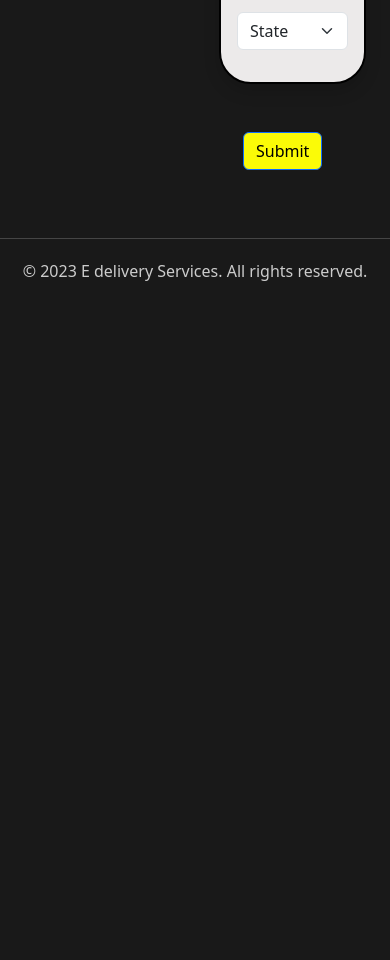
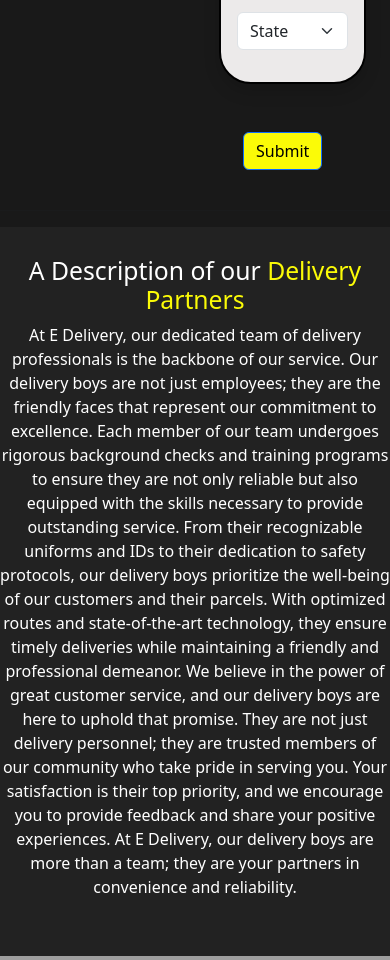
Before and after one commit to YannamYeswanth/COURIER-PARCEL-DELIVERY-DATABASE-MANAGEMENT-SYSTEM, a Django app: template Parcel_delivery/courier_service/templates/place_parcel.html in a window 390 px wide; the page is wider, and only the part inside the window is pictured. Shown: the part 1090-2050 px from the top of that part. Before the commit the page ends 1371 px from the top of that part, so only its background shows below. Run offline with Django 4.2, Linux system fonts and the light colour scheme; the template is opened without the code that fills it, so the values that code supplies are empty; grey boxes are pictures that could not be loaded.

Commit message:
Update place_parcel.html

```diff
--- a/Parcel_delivery/courier_service/templates/place_parcel.html
+++ b/Parcel_delivery/courier_service/templates/place_parcel.html
@@ -89,12 +89,9 @@
             margin-top: 10%;
             margin-left: 10%;
             text-align: center;
-
-    width: 30px;
-    height: 30px;
-}
-
-
+            width: 30px;
+            height: 30px;
+       }
 
   </style>
   <body>
@@ -259,6 +256,23 @@
 
       </div>
     </div>
+
+    <hr class="featurette-divider">
+
+    <div class="row featurette" style="background-color: #222222;">
+      <div class="col-md-7" style="margin-top: 7%; text-align: center;">
+
+
+        <h2 style="color: white;">A Description of our <span style="color: rgb(251, 251, 7);">Delivery Partners</span></h2>
+        <p style="text-align: center; color:white;">At E Delivery, our dedicated team of delivery professionals is the backbone of our service. Our delivery boys are not just employees; they are the friendly faces that represent our commitment to excellence. Each member of our team undergoes rigorous background checks and training programs to ensure they are not only reliable but also equipped with the skills necessary to provide outstanding service. From their recognizable uniforms and IDs to their dedication to safety protocols, our delivery boys prioritize the well-being of our customers and their parcels. With optimized routes and state-of-the-art technology, they ensure timely deliveries while maintaining a friendly and professional demeanor. We believe in the power of great customer service, and our delivery boys are here to uphold that promise. They are not just delivery personnel; they are trusted members of our community who take pride in serving you. Your satisfaction is their top priority, and we encourage you to provide feedback and share your positive experiences. At E Delivery, our delivery boys are more than a team; they are your partners in convenience and reliability.</p>
+      </div>
+      <div class="col-md-5" style="padding: 0; margin-top: 0;">
+        <img class="bd-placeholder-img bd-placeholder-img-lg featurette-image img-fluid mx-auto" src="https://media.istockphoto.com/id/1386232790/photo/shot-of-a-young-man-receiving-his-delivery-from-the-courier.webp?b=1&s=170667a&w=0&k=20&c=wyeTWNVXACEvpbQMHalp6h9mm8QBadgm8-QnhbxVX8E=" style="height: 500px; width: 500px;">
+      </div>
+    </div>
+
+
+
     <footer class="text-center py-4" style="color: #ccc;">
       <hr style="border-top: 1px solid #ccc; margin: 20px 0;">
       <p>&copy; 2023 E delivery Services. All rights reserved.</p>
```
